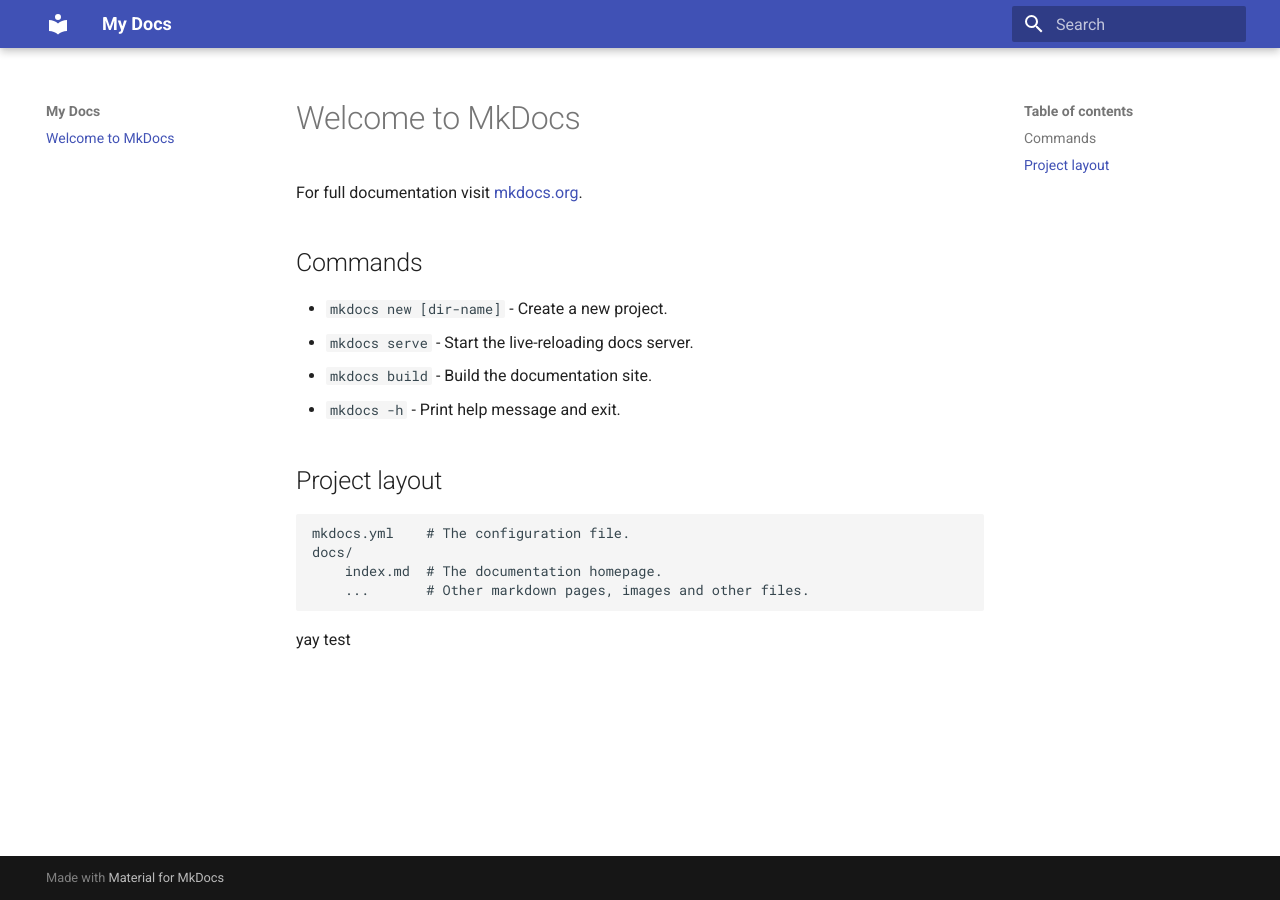
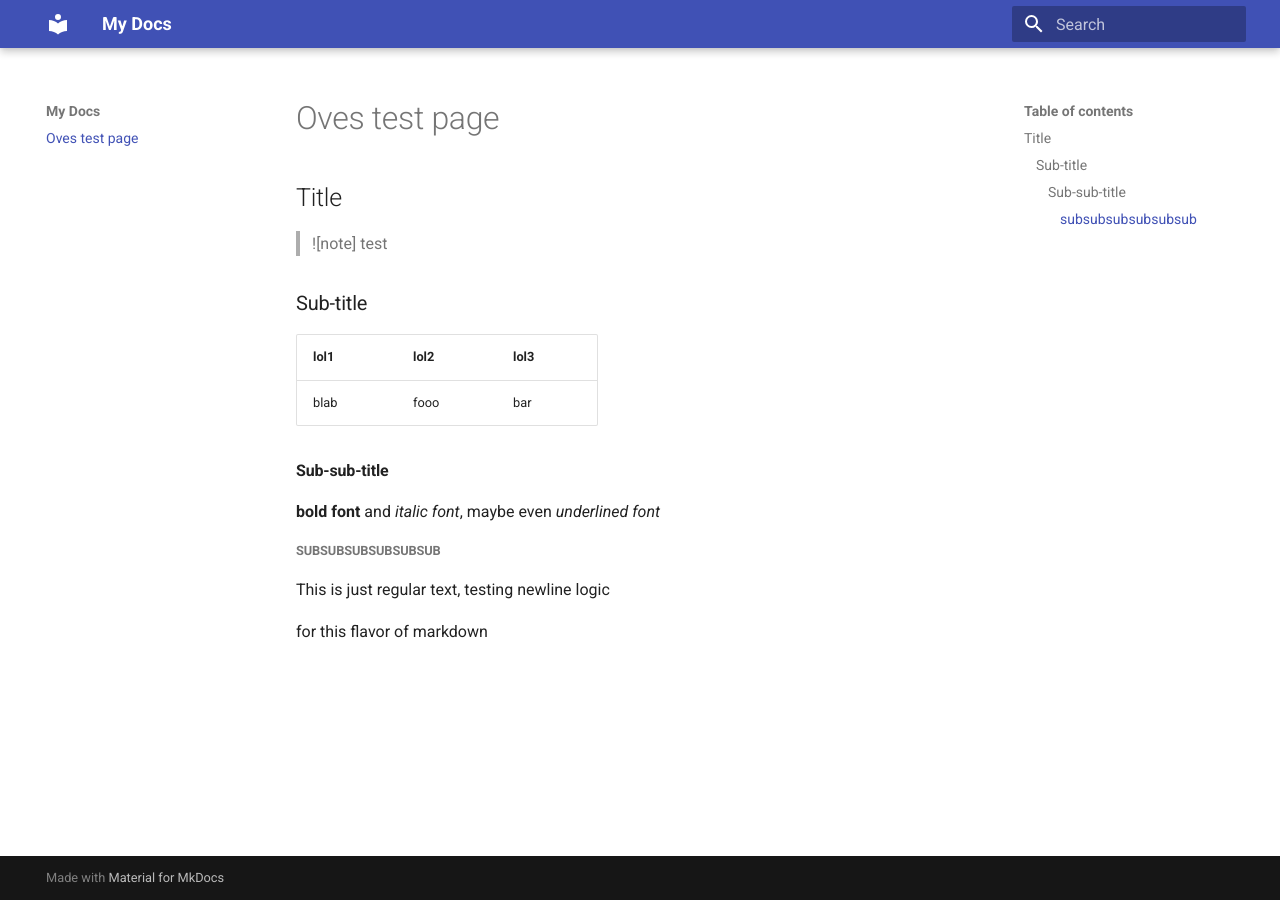
Before and after one commit to oveee92/oveee92.github.io, an MkDocs documentation site: the page built from docs/index.md, in a window 1280 px wide. Built offline with MkDocs 1.6.1 and Material for MkDocs 9.7.7, drawn with Linux system fonts in a browser that asks for light colours.

Commit message:
Testing actions

```diff
--- a/docs/index.md
+++ b/docs/index.md
@@ -1,20 +1,23 @@
-# Welcome to MkDocs
+# Oves test page
 
-For full documentation visit [mkdocs.org](https://www.mkdocs.org).
+## Title
 
-## Commands
+> ![note]
+> test
 
-* `mkdocs new [dir-name]` - Create a new project.
-* `mkdocs serve` - Start the live-reloading docs server.
-* `mkdocs build` - Build the documentation site.
-* `mkdocs -h` - Print help message and exit.
+### Sub-title
 
-## Project layout
+| lol1 | lol2 | lol3 |
+|------|------|------|
+| blab | fooo | bar  |
 
-    mkdocs.yml    # The configuration file.
-    docs/
-        index.md  # The documentation homepage.
-        ...       # Other markdown pages, images and other files.
+#### Sub-sub-title
 
+**bold font** and *italic font*, maybe even _underlined font_
 
-yay test
+##### subsubsubsubsubsub
+
+This is just regular
+text, testing newline logic
+
+for this flavor of markdown
```
